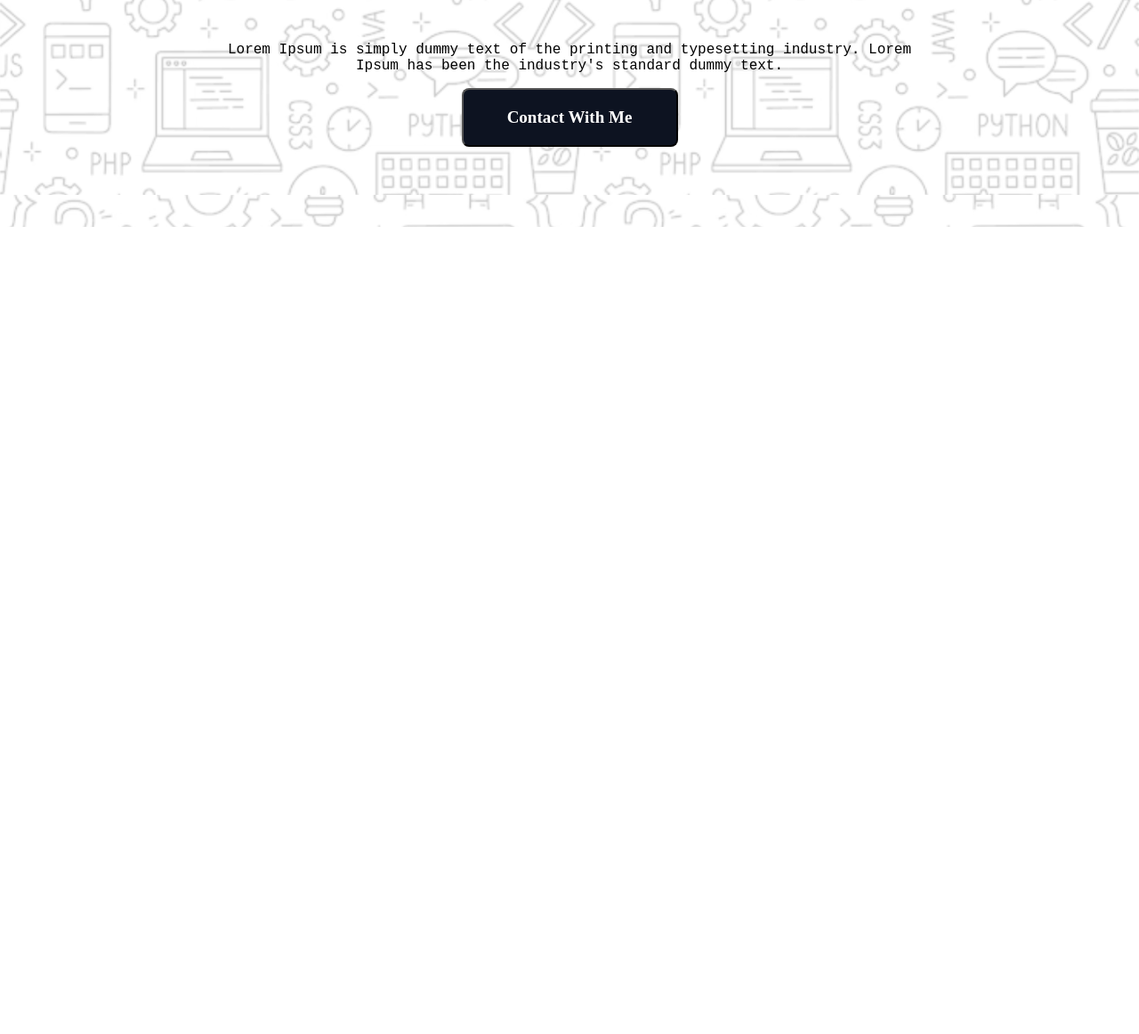
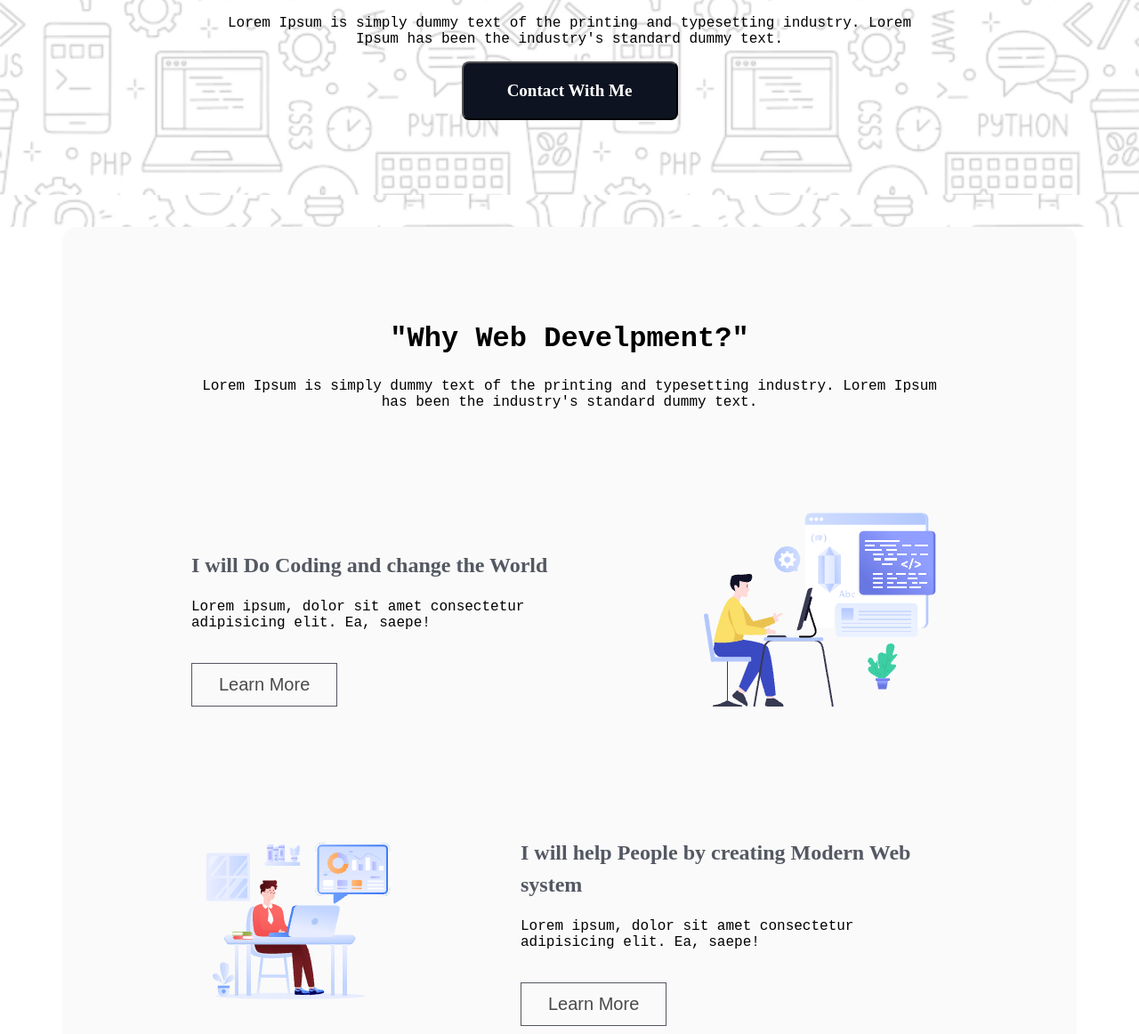
Before and after one commit to sumonali940/assignment-1, a plain HTML site: page index.html in a window 1280 px wide. Shown: the part 500-1662 px from the top of the page at 89% size. Before the commit the page ends 800 px from the top, so only its background shows below. Drawn offline with Linux system fonts and the light colour scheme; a web font is replaced by a local one.

Commit message:
Web developement section done

```diff
--- a/index.html
+++ b/index.html
@@ -37,6 +37,49 @@
             </div>
         </div>
     </section>
+    <section id="web-development">
+        <div class="container">
+            <div class="web-development-area">
+                <h1 class="web-titile">"Why Web Develpment?"</h1>
+                <p class="web-description">
+                    Lorem Ipsum is simply dummy text of the printing and typesetting industry. Lorem Ipsum has been the
+                    industry's standard dummy text.
+                </p>
+
+                <div class="web-skills">
+                    <div class="web-skill">
+                        <h2>I will Do Coding and change the World</h2>
+                        <p>Lorem ipsum, dolor sit amet consectetur adipisicing elit. Ea, saepe!</p>
+                        <button class="learn-more-btn">Learn More</button>
+                    </div>
+                    <div class="web-skills-img">
+                        <img src="img/Layer_1.png" alt="">
+                    </div>
+                </div>
+                <div class="web-skills">
+                    <div class="web-skills-img">
+                        <img src="img/Group 3.png" alt="">
+                    </div>
+                    <div class="web-skill">
+                        <h2>I will help People by creating Modern Web system</h2>
+                        <p>Lorem ipsum, dolor sit amet consectetur adipisicing elit. Ea, saepe!</p>
+                        <button class="learn-more-btn">Learn More</button>
+                    </div>
+
+                </div>
+                <div class="web-skills">
+                    <div class="web-skill">
+                        <h2>I will Do Coding and change the World</h2>
+                        <p>Lorem ipsum, dolor sit amet consectetur adipisicing elit. Ea, saepe!</p>
+                        <button class="learn-more-btn">Learn More</button>
+                    </div>
+                    <div class="web-skills-img">
+                        <img src="img/Group 4.png" alt="">
+                    </div>
+                </div>
+            </div>
+        </div>
+    </section>
 
 
 </body>
--- a/style.css
+++ b/style.css
@@ -94,3 +94,69 @@ p.description {
     letter-spacing: 0%;
     text-align: center;
 }
+
+.titile {
+    margin-bottom: 10px;
+}
+
+#web-development {
+    padding: 0px 0px;
+}
+
+h1.web-titile {
+    font-size: 32px;
+    text-align: center;
+}
+
+p.web-description {
+    font-size: 16px;
+    text-align: center;
+    padding: 0px 48px;
+    padding-bottom: 48px;
+}
+
+.web-skills {
+    display: flex;
+    flex-direction: row;
+    flex-wrap: wrap;
+    align-content: center;
+    justify-content: space-between;
+    align-items: center;
+    padding: 48px;
+}
+
+.web-skills:first-child {
+    border-radius: 16px;
+    background: rgba(13, 19, 33, 0.02);
+}
+
+.web-skill {
+    width: 480px;
+}
+
+.web-development-area {
+    padding: 80px 97px;
+    border-radius: 16px;
+    background: rgba(13, 19, 33, 0.02);
+}
+
+.web-skill h2 {
+    font-size: 24px;
+    color: rgba(13, 19, 33, 0.7);
+    font-family: Azeret Mono;
+    font-size: 24px;
+    font-weight: 700;
+    line-height: 36px;
+    letter-spacing: 0%;
+    text-align: left;
+}
+
+button.learn-more-btn {
+    padding: 12px 30px 12px 30px;
+    box-sizing: border-box;
+    border: 1px solid rgb(13, 19, 33);
+    opacity: 0.7;
+    font-size: 20px;
+    background: transparent;
+    margin-top: 20px;
+}
```
